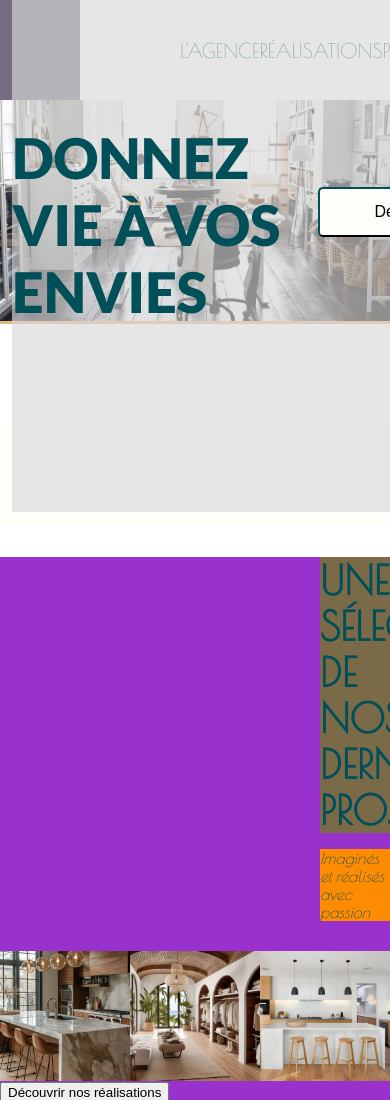
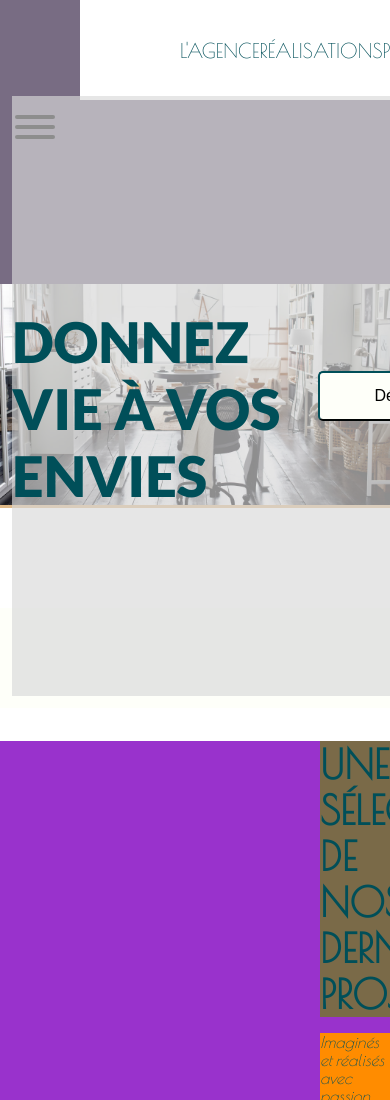
Before and after one commit to Aurore-Chapelle/Lovell_deco, a plain HTML site: page html/homepage.html in a window 390 px wide. Shown: the top 1100 px of the page. Drawn offline with nearby package versions, Linux system fonts and the light colour scheme.

Commit message:
fonctionnalité hamburger ok

```diff
--- /dev/null
+++ b/css/hamburgers.css
@@ -0,0 +1,88 @@
+/*!
+ * Hamburgers
+ * @description Tasty CSS-animated hamburgers
+ * @author Jonathan Suh @jonsuh
+ * @site https://jonsuh.com/hamburgers
+ * @link https://github.com/jonsuh/hamburgers
+ */
+ .hamburger {
+    padding: 15px 15px;
+    display: inline-block;
+    cursor: pointer;
+    transition-property: opacity, filter;
+    transition-duration: 0.15s;
+    transition-timing-function: linear;
+    font: inherit;
+    color: inherit;
+    text-transform: none;
+    background-color: transparent;
+    border: 0;
+    margin: 0;
+    overflow: visible; }
+    .hamburger:hover {
+      opacity: 0.7; }
+    .hamburger.is-active:hover {
+      opacity: 0.7; }
+    .hamburger.is-active .hamburger-inner,
+    .hamburger.is-active .hamburger-inner::before,
+    .hamburger.is-active .hamburger-inner::after {
+      background-color: #000; }
+
+  .hamburger-box {
+    width: 40px;
+    height: 24px;
+    display: inline-block;
+    position: relative; }
+
+  .hamburger-inner {
+    display: block;
+    top: 50%;
+    margin-top: -2px; }
+    .hamburger-inner, .hamburger-inner::before, .hamburger-inner::after {
+      width: 40px;
+      height: 4px;
+      background-color: #000;
+      border-radius: 4px;
+      position: absolute;
+      transition-property: transform;
+      transition-duration: 0.15s;
+      transition-timing-function: ease; }
+    .hamburger-inner::before, .hamburger-inner::after {
+      content: "";
+      display: block; }
+    .hamburger-inner::before {
+      top: -10px; }
+    .hamburger-inner::after {
+      bottom: -10px; }
+
+  /*
+     * Collapse
+     */
+  .hamburger--collapse .hamburger-inner {
+    top: auto;
+    bottom: 0;
+    transition-duration: 0.13s;
+    transition-delay: 0.13s;
+    transition-timing-function: cubic-bezier(0.55, 0.055, 0.675, 0.19); }
+    .hamburger--collapse .hamburger-inner::after {
+      top: -20px;
+      transition: top 0.2s 0.2s cubic-bezier(0.33333, 0.66667, 0.66667, 1), opacity 0.1s linear; }
+    .hamburger--collapse .hamburger-inner::before {
+      transition: top 0.12s 0.2s cubic-bezier(0.33333, 0.66667, 0.66667, 1), transform 0.13s cubic-bezier(0.55, 0.055, 0.675, 0.19); }
+
+  .hamburger--collapse.is-active .hamburger-inner {
+    transform: translate3d(0, -10px, 0) rotate(-45deg);
+    transition-delay: 0.22s;
+    transition-timing-function: cubic-bezier(0.215, 0.61, 0.355, 1); }
+    .hamburger--collapse.is-active .hamburger-inner::after {
+      top: 0;
+      opacity: 0;
+      transition: top 0.2s cubic-bezier(0.33333, 0, 0.66667, 0.33333), opacity 0.1s 0.22s linear; }
+    .hamburger--collapse.is-active .hamburger-inner::before {
+      top: 0;
+      transform: rotate(-90deg);
+      transition: top 0.1s 0.16s cubic-bezier(0.33333, 0, 0.66667, 0.33333), transform 0.13s 0.25s cubic-bezier(0.215, 0.61, 0.355, 1); }
+
+      .hamburger-hidden {
+        visibility: hidden;
+      }
--- a/html/homepage.html
+++ b/html/homepage.html
@@ -8,6 +8,7 @@
     <link href="https://fonts.googleapis.com/css2?family=Lato:ital,wght@0,100;0,300;0,400;0,700;0,900&display=swap" rel="stylesheet">
     <link href="https://fonts.googleapis.com/css2?family=Poiret+One&display=swap" rel="stylesheet">
     <link rel="stylesheet" href="https://cdnjs.cloudflare.com/ajax/libs/font-awesome/6.0.0-beta3/css/all.min.css">
+    <link href="../css/hamburgers.css" rel="stylesheet">
     <link rel="stylesheet" href="../css/homepage.css">
     <link rel="stylesheet" type="text/css" href="https://cdn.jsdelivr.net/npm/slick-carousel@1.8.1/slick/slick.css"/>
     <link rel="stylesheet" type="text/css" href="https://cdn.jsdelivr.net/npm/slick-carousel@1.8.1/slick/slick-theme.css"/>
@@ -33,8 +34,25 @@
                 </ul>
             </nav>
         </div>
+        <nav id="navigation">
 
+            <div class="hamburger hamburger--collapse" tabindex="0"
+                 aria-label="Menu" role="button" aria-controls="navigation" aria-expanded="true/false">
+              <div class="hamburger-box">
+                <div class="hamburger-inner"></div>
+              </div>
+            </div>
 
+            <div id="navigation" class="hamburger-hidden">
+                <ul>
+                    <li><a href="/l'agence.html">l'agence</a></li>
+                    <li><a href="/réalisations.html">réalisations</a></li>
+                    <li><a href="/prestations.html">prestations</a></li>
+                    <li><a href="/tendances.html">tendances</a></li>
+                    <li><a href="/contacts.html">contacts</a></li>
+                </ul>
+            </div>
+          </nav>
 
 
         <section id="herosection">
--- a/js/homepage.js
+++ b/js/homepage.js
@@ -1,4 +1,14 @@
 $(document).ready(function(){
+  // Look for .hamburger
+  const hamburger = document.querySelector(".hamburger");
+  const hamburgerMenu = document.querySelector("div#navigation");
+  // On click
+  hamburger.addEventListener("click", function() {
+    // Toggle class "is-active"
+  hamburger.classList.toggle("is-active");
+    // Do something else, like open/close menu
+    hamburgerMenu.classList.toggle("hamburger-hidden");
+  });
     $('.multiple-items').slick({
         infinite: true,
         slidesToShow: 3,
```
